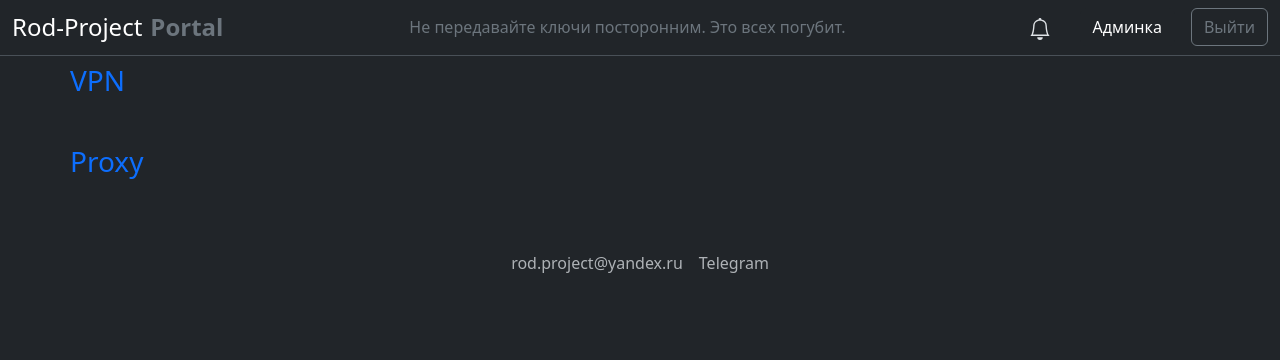
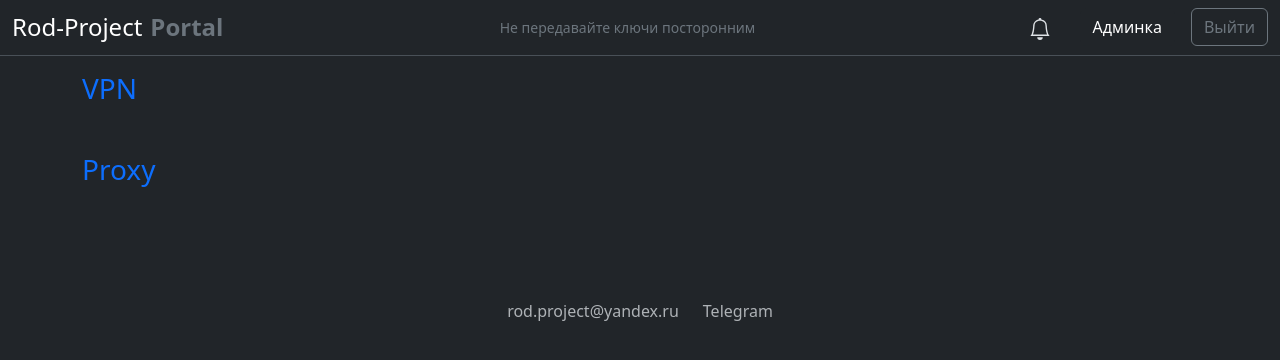
Before and after one commit to AlekseyRodimkin/rod_project_portal, a Django app: page /portal/ in a window 1280 px wide. Shown: the top 360 px of the page. Run offline with Django 5.2, Linux system fonts and the light colour scheme; the visitor is signed in with stand-in values (Sample User, id 1).

Commit message:
Исправление верстки главной страницы

```diff
--- a/rod_project_portal/accounts/templates/accounts/base.html
+++ b/rod_project_portal/accounts/templates/accounts/base.html
@@ -2,12 +2,13 @@
 <html lang="ru" data-bs-theme="dark">
 <head>
     <meta charset="UTF-8">
+    <meta name="viewport" content="width=device-width, initial-scale=1">
     <title>
         {% block title %}
         {% endblock %}
     </title>
     {% load static %}
-   <link rel="icon" href="{% static 'favicon.ico' %}" type="image/x-icon">
+    <link rel="icon" href="{% static 'favicon.ico' %}" type="image/x-icon">
     <link href="https://cdn.jsdelivr.net/npm/bootstrap@5.3.7/dist/css/bootstrap.min.css" rel="stylesheet"
           integrity="sha384-LN+7fdVzj6u52u30Kp6M/trliBMCMKTyK833zpbD+pXdCLuTusPj697FH4R/5mcr" crossorigin="anonymous">
     <script src="https://cdn.jsdelivr.net/npm/bootstrap@5.3.2/dist/js/bootstrap.bundle.min.js"></script>
@@ -18,8 +19,7 @@
 
 <header class="border-bottom">
     <div class="container-fluid">
-        <div class="d-flex flex-wrap align-items-center justify-content-between py-2">
-
+        <div class="d-flex flex-column flex-lg-row gap-3 align-items-lg-center justify-content-between py-2">
             <div class="d-flex align-items-center">
                 <a href="{% url 'accounts:main' %}"
                    class="d-inline-flex link-body-emphasis text-decoration-none me-3 fs-4">
@@ -28,7 +28,10 @@
             </div>
 
             {% if user.is_authenticated %}
-            <div><span class="text-secondary">Не передавайте ключи посторонним. Это всех погубит.</span></div>
+
+            <div class="small text-secondary text-center d-none d-lg-block">
+                Не передавайте ключи посторонним
+            </div>
 
             <div class="d-flex align-items-center gap-3">
 
@@ -70,7 +73,7 @@
     </div>
 </header>
 
-<div class="container p-0 mt-2">
+<div class="container py-3">
 
     <div id="flash-messages">
         {% if messages %}
@@ -89,7 +92,7 @@
 </div>
 
 <footer class="py-3 my-4">
-    <ul class="nav justify-content-center pb-3 mb-3">
+    <ul class="nav flex-column flex-md-row justify-content-center align-items-center gap-2 pb-3 mb-3">
         <li class="nav-item">
             <a href="mailto:rod.project@yandex.ru?subject=Вопрос%20по%20проекту&body=Здравствуйте%2C%20у%20меня%20есть%20вопрос..."
                class="nav-link px-2 text-body-secondary">
--- a/rod_project_portal/accounts/templates/accounts/main.html
+++ b/rod_project_portal/accounts/templates/accounts/main.html
@@ -14,21 +14,24 @@
 
             <strong class="fs-5">{{ vpn_item.vpn.name }}</strong>
 
-            <table class="table table-sm table-borderless mt-2 mb-0">
+            <div class="d-flex flex-column gap-3 mt-3">
                 <tbody>
 
                 {% if vpn_item.vpn.qr %}
                 <tr>
-                    <td style="width: 120px;" class="text-secondary">QR для подключения:
+                    <td style="width: 120px;" class="text-secondary">QR для подключения:</td>
                     <td>
-                        <img src="{{  vpn_item.vpn.qr }}" alt="QR-код" class="img-fluid" style="max-width: 150px;">
+                        <img src="{{ vpn_item.vpn.qr }}"
+                             alt="QR-код"
+                             class="img-fluid rounded border"
+                             style="max-width: 180px;">
                     </td>
                 </tr>
                 {% endif %}
 
                 {% if vpn_item.vpn.location %}
                 <tr>
-                    <td class="text-secondary">Локация:
+                    <td class="text-secondary">Локация:</td>
                     <td class="text-break text-secondary">{{ vpn_item.vpn.location }}
                 </tr>
                 {% endif %}
@@ -36,29 +39,27 @@
 
                 {% if vpn_item.vpn.description %}
                 <tr>
-                    <td class="text-secondary">Описание:
+                    <td class="text-secondary">Описание:</td>
                     <td class="text-break text-secondary">{{ vpn_item.vpn.description }}
                 </tr>
                 {% endif %}
 
                 {% if vpn_item.vpn.instructions %}
                 <tr>
-                    <td class="text-secondary">Инструкция:
+                    <td class="text-secondary">Инструкция:</td>
                     <td class="text-break text-secondary">{{ vpn_item.vpn.instructions }}
                 </tr>
                 {% endif %}
 
                 {% if vpn_item.username %}
                 <tr>
-                    <td class="text-secondary">
-                        Логин:
-                    </td>
+                    <td class="text-secondary">Логин:</td>
                     <td class="text-break">
-                        <div class="d-flex align-items-center gap-2">
+                        <div class="d-flex flex-column flex-sm-row gap-2">
                             <input type="text" class="form-control form-control-sm bg-body text-body copy-input"
                                    value="{{  vpn_item.username }}"
                                    readonly>
-                            <button class="btn btn-dark copy-btn">
+                            <button class="btn btn-outline-secondary copy-btn flex-shrink-0">
                                 <svg xmlns="http://www.w3.org/2000/svg" width="16" height="16" fill="currentColor"
                                      class="bi bi-copy" viewBox="0 0 16 16">
                                     <path fill-rule="evenodd"
@@ -72,15 +73,13 @@
 
                 {% if vpn_item.key %}
                 <tr>
-                    <td class="text-secondary">
-                        Ключ для подключения:
-                    </td>
+                    <td class="text-secondary">Ключ для подключения:</td>
                     <td class="text-break">
-                        <div class="d-flex align-items-center gap-2">
+                        <div class="d-flex flex-column flex-sm-row gap-2">
                             <input type="text" class="form-control form-control-sm bg-body text-body copy-input"
                                    value="{{  vpn_item.key }}"
                                    readonly>
-                            <button class="btn btn-dark copy-btn">
+                            <button class="btn btn-outline-secondary copy-btn flex-shrink-0">
                                 <svg xmlns="http://www.w3.org/2000/svg" width="16" height="16" fill="currentColor"
                                      class="bi bi-copy" viewBox="0 0 16 16">
                                     <path fill-rule="evenodd"
@@ -94,15 +93,13 @@
 
                 {% if vpn_item.secret %}
                 <tr>
-                    <td class="text-secondary">
-                        Секрет (пароль):
-                    </td>
+                    <td class="text-secondary">Секрет (пароль):</td>
                     <td class="text-break">
-                        <div class="d-flex align-items-center gap-2">
+                        <div class="d-flex flex-column flex-sm-row gap-2">
                             <input type="text" class="form-control form-control-sm bg-body text-body copy-input"
                                    value="{{  vpn_item.secret }}"
                                    readonly>
-                            <button class="btn btn-dark copy-btn">
+                            <button class="btn btn-outline-secondary copy-btn flex-shrink-0">
                                 <svg xmlns="http://www.w3.org/2000/svg" width="16" height="16" fill="currentColor"
                                      class="bi bi-copy" viewBox="0 0 16 16">
                                     <path fill-rule="evenodd"
@@ -116,15 +113,13 @@
 
                 {% if vpn_item.url %}
                 <tr>
-                    <td class="text-secondary">
-                        Ссылка подписки:
-                    </td>
+                    <td class="text-secondary">Ссылка подписки:</td>
                     <td class="text-break">
-                        <div class="d-flex align-items-center gap-2">
+                        <div class="d-flex flex-column flex-sm-row gap-2">
                             <input type="text" class="form-control form-control-sm bg-body text-body copy-input"
                                    value="{{  vpn_item.url }}"
                                    readonly>
-                            <button class="btn btn-dark copy-btn">
+                            <button class="btn btn-outline-secondary copy-btn flex-shrink-0">
                                 <svg xmlns="http://www.w3.org/2000/svg" width="16" height="16" fill="currentColor"
                                      class="bi bi-copy" viewBox="0 0 16 16">
                                     <path fill-rule="evenodd"
@@ -137,8 +132,7 @@
                 {% endif %}
 
                 </tbody>
-            </table>
-
+            </div>
         </div>
     </div>
     {% endfor %}
@@ -160,14 +154,14 @@
 
                 {% if vpn.location %}
                 <tr>
-                    <td class="text-secondary">Локация:
+                    <td class="text-secondary">Локация:</td>
                     <td class="text-break text-secondary">{{ vpn.location }}
                 </tr>
                 {% endif %}
 
                 {% if vpn.description %}
                 <tr>
-                    <td class="text-secondary">Описание:
+                    <td class="text-secondary">Описание:</td>
                     <td class="text-break text-secondary">{{ vpn.description }}
                 </tr>
                 {% endif %}
@@ -193,22 +187,20 @@
 
                 {% if proxy_item.proxy.location %}
                 <tr>
-                    <td class="text-secondary">Локация:
+                    <td class="text-secondary">Локация:</td>
                     <td class="text-break text-secondary">{{ proxy_item.proxy.location }}
                 </tr>
                 {% endif %}
 
                 {% if proxy_item.proxy.ip %}
                 <tr>
-                    <td class="text-secondary">
-                        IP:
-                    </td>
+                    <td class="text-secondary">IP:</td>
                     <td class="text-break">
-                        <div class="d-flex align-items-center gap-2">
+                        <div class="d-flex flex-column flex-sm-row gap-2">
                             <input type="text" class="form-control form-control-sm bg-body text-body copy-input"
                                    value="{{ proxy_item.proxy.ip }}"
                                    readonly>
-                            <button class="btn btn-dark copy-btn">
+                            <button class="btn btn-outline-secondary copy-btn flex-shrink-0">
                                 <svg xmlns="http://www.w3.org/2000/svg" width="16" height="16" fill="currentColor"
                                      class="bi bi-copy" viewBox="0 0 16 16">
                                     <path fill-rule="evenodd"
@@ -236,15 +228,13 @@
 
                 {% if proxy_item.secret %}
                 <tr>
-                    <td class="text-secondary">
-                        Секрет (пароль):
-                    </td>
+                    <td class="text-secondary">Секрет (пароль):</td>
                     <td class="text-break">
-                        <div class="d-flex align-items-center gap-2">
+                        <div class="d-flex flex-column flex-sm-row gap-2">
                             <input type="text" class="form-control form-control-sm bg-body text-body copy-input"
                                    value="{{ proxy_item.secret }}"
                                    readonly>
-                            <button class="btn btn-dark copy-btn">
+                            <button class="btn btn-outline-secondary copy-btn flex-shrink-0">
                                 <svg xmlns="http://www.w3.org/2000/svg" width="16" height="16" fill="currentColor"
                                      class="bi bi-copy" viewBox="0 0 16 16">
                                     <path fill-rule="evenodd"
@@ -259,14 +249,14 @@
 
                 {% if proxy_item.proxy.description %}
                 <tr>
-                    <td class="text-secondary">Описание:
+                    <td class="text-secondary">Описание:</td>
                     <td class="text-break text-secondary">{{ proxy_item.proxy.description }}
                 </tr>
                 {% endif %}
 
                 {% if proxy_item.proxy.instructions %}
                 <tr>
-                    <td class="text-secondary">Инструкция:
+                    <td class="text-secondary">Инструкция:</td>
                     <td class="text-break text-secondary">{{ proxy_item.proxy.instructions }}
                 </tr>
                 {% endif %}
@@ -274,15 +264,13 @@
 
                 {% if proxy_item.url %}
                 <tr>
-                    <td class="text-secondary">
-                        Ссылка для быстрого подключения:
-                    </td>
+                    <td class="text-secondary">Ссылка для быстрого подключения:</td>
                     <td class="text-break">
-                        <div class="d-flex align-items-center gap-2">
+                        <div class="d-flex flex-column flex-sm-row gap-2">
                             <input type="text" class="form-control form-control-sm bg-body text-body copy-input"
                                    value="{{ proxy_item.url }}"
                                    readonly>
-                            <button class="btn btn-dark copy-btn">
+                            <button class="btn btn-outline-secondary copy-btn flex-shrink-0">
                                 <svg xmlns="http://www.w3.org/2000/svg" width="16" height="16" fill="currentColor"
                                      class="bi bi-copy" viewBox="0 0 16 16">
                                     <path fill-rule="evenodd"
@@ -317,7 +305,7 @@
 
                 {% if proxy.location %}
                 <tr>
-                    <td class="text-secondary">Локация:
+                    <td class="text-secondary">Локация:</td>
                     <td class="text-break text-secondary">{{ proxy.location }}
                 </tr>
                 {% endif %}
@@ -325,7 +313,7 @@
 
                 {% if proxy.description %}
                 <tr>
-                    <td class="text-secondary">Описание:
+                    <td class="text-secondary">Описание:</td>
                     <td class="text-break text-secondary">{{ proxy.description }}
                 </tr>
                 {% endif %}
```
Also changed, not shown: rod_project_portal/rod_project_portal/settings.py (+6 -1 lines).
